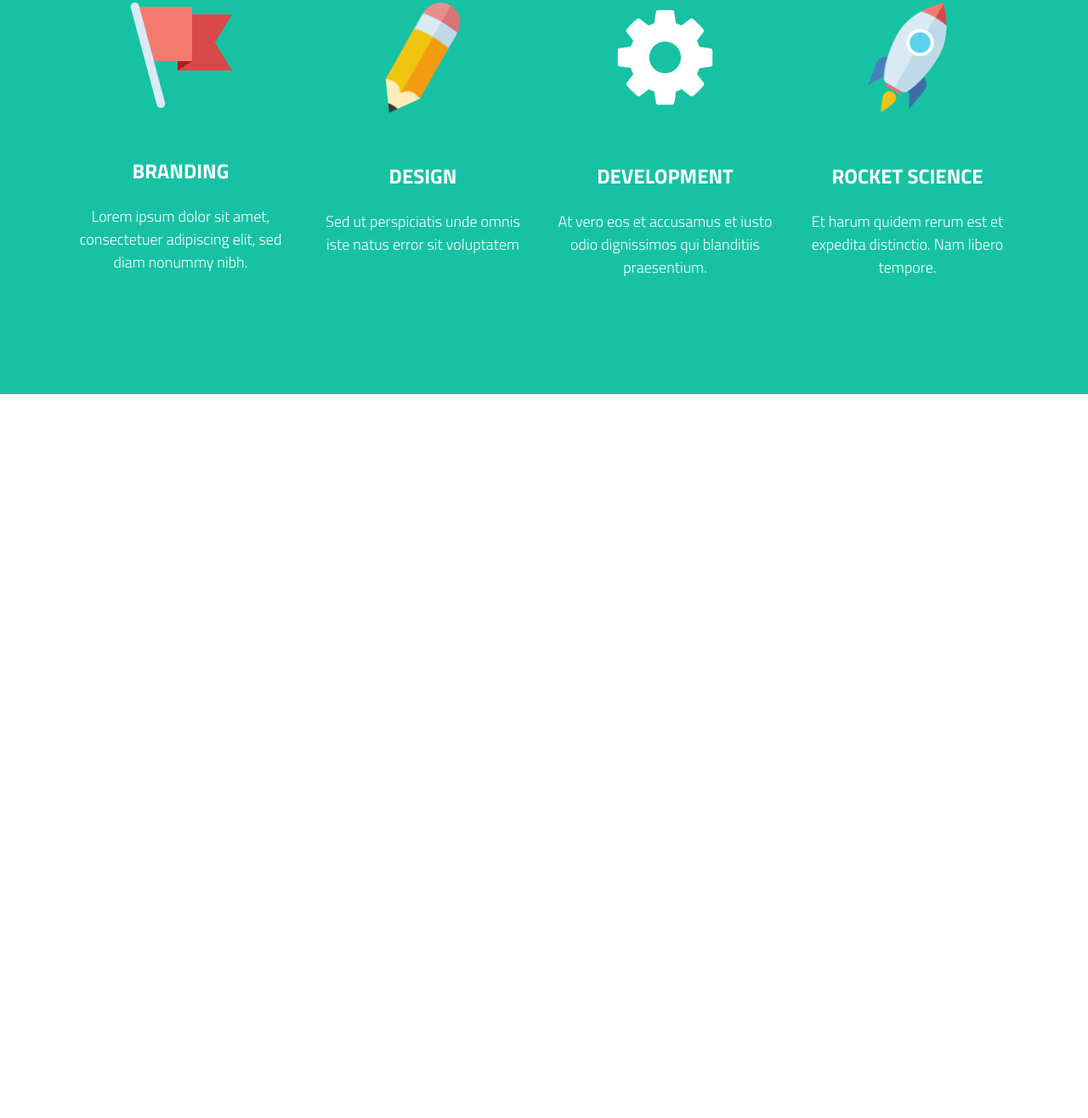
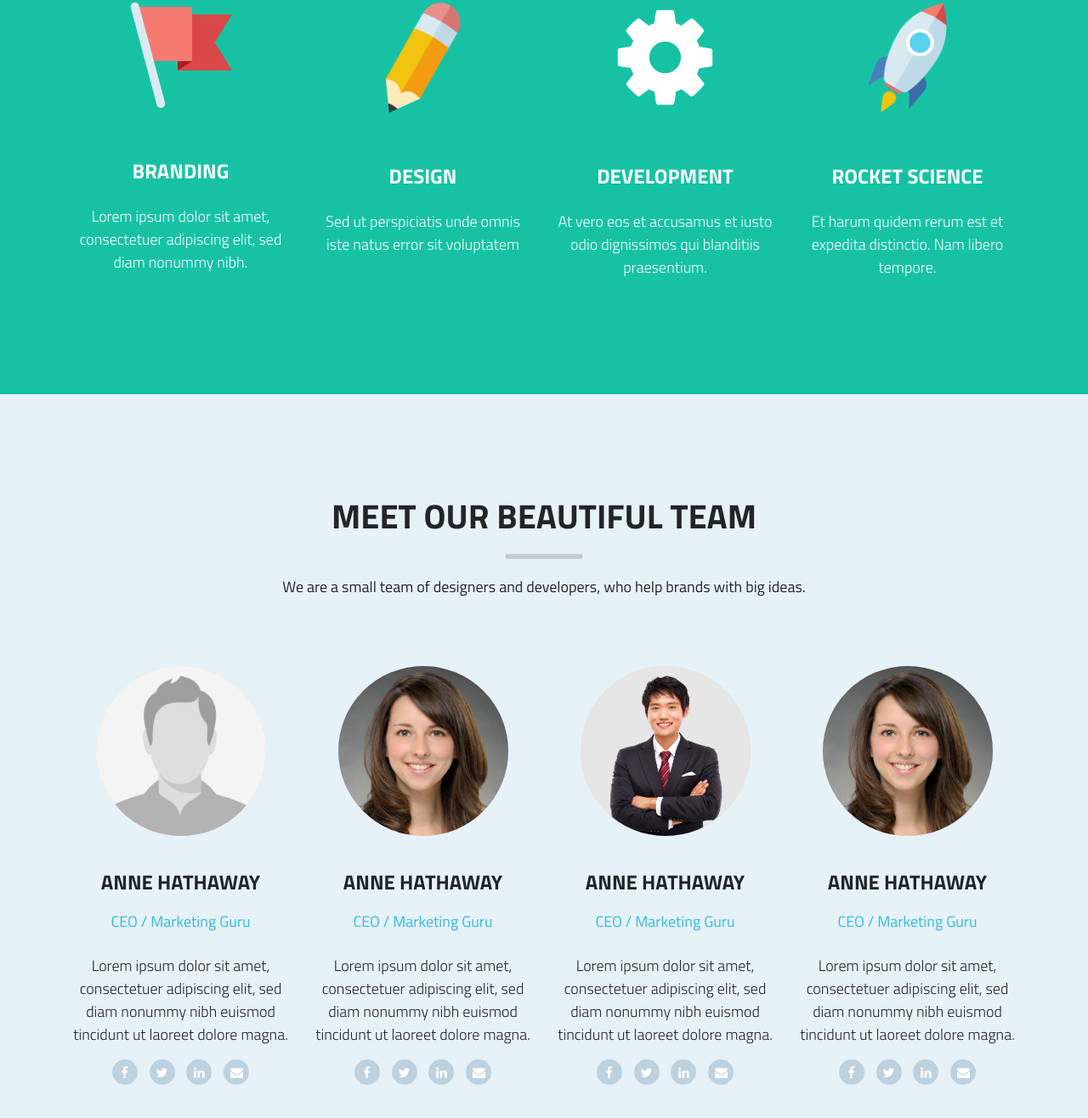
Before and after one commit to ProMehedi/cuda, a plain HTML site: page index.html in a window 1280 px wide. Shown: the part 944-2260 px from the top of the page at 85% size. Before the commit the page ends 1408 px from the top, so only its background shows below. Drawn offline with Linux system fonts and the light colour scheme.

Commit message:
Update Part4

```diff
--- a/index.html
+++ b/index.html
@@ -105,6 +105,100 @@
     </section>
     <!-- End of Services Area -->
 
+    <!-- Team Area -->
+    <section class="section-padding team-wrap bg-gray">
+        <div class="container">
+            <!-- Section Title -->
+            <div class="row justify-content-center text-center">
+                <div class="col-lg-8">
+                    <div class="section-title">
+                        <h2>MEET OUR BEAUTIFUL TEAM</h2>
+                        <p>We are a small team of designers and developers, who help brands with big ideas.</p>
+                    </div>
+                </div>
+            </div>
+            <!-- Section Title -->
+
+            <div class="row text-center">
+                <!-- Single Team -->
+                <div class="col-lg-3">
+                    <div class="content">
+                        <div class="circle">
+                            <img src="assets/img/team/01.jpg" alt="Team Member">
+                        </div>
+                        <h3>ANNE HATHAWAY</h3>
+                        <span class="meta">CEO / Marketing Guru</span>
+                        <p>Lorem ipsum dolor sit amet, consectetuer adipiscing elit, sed diam nonummy nibh euismod tincidunt ut laoreet dolore magna.</p>
+                        <ul class="social">
+                            <li><a href="#"><i class="fa fa-facebook"></i></a></li>
+                            <li><a href="#"><i class="fa fa-twitter"></i></a></li>
+                            <li><a href="#"><i class="fa fa-linkedin"></i></a></li>
+                            <li><a href="#"><i class="fa fa-envelope"></i></a></li>
+                        </ul>
+                    </div>
+                </div>
+                <!-- End of Single Team -->
+
+                <!-- Single Team -->
+                <div class="col-lg-3">
+                    <div class="content">
+                        <div class="circle">
+                            <img src="assets/img/team/04.jpg" alt="Team Member">
+                        </div>
+                        <h3>ANNE HATHAWAY</h3>
+                        <span class="meta">CEO / Marketing Guru</span>
+                        <p>Lorem ipsum dolor sit amet, consectetuer adipiscing elit, sed diam nonummy nibh euismod tincidunt ut laoreet dolore magna.</p>
+                        <ul class="social">
+                            <li><a href="#"><i class="fa fa-facebook"></i></a></li>
+                            <li><a href="#"><i class="fa fa-twitter"></i></a></li>
+                            <li><a href="#"><i class="fa fa-linkedin"></i></a></li>
+                            <li><a href="#"><i class="fa fa-envelope"></i></a></li>
+                        </ul>
+                    </div>
+                </div>
+                <!-- End of Single Team -->
+
+                <!-- Single Team -->
+                <div class="col-lg-3">
+                    <div class="content">
+                        <div class="circle">
+                            <img src="assets/img/team/03.jpg" alt="Team Member">
+                        </div>
+                        <h3>ANNE HATHAWAY</h3>
+                        <span class="meta">CEO / Marketing Guru</span>
+                        <p>Lorem ipsum dolor sit amet, consectetuer adipiscing elit, sed diam nonummy nibh euismod tincidunt ut laoreet dolore magna.</p>
+                        <ul class="social">
+                            <li><a href="#"><i class="fa fa-facebook"></i></a></li>
+                            <li><a href="#"><i class="fa fa-twitter"></i></a></li>
+                            <li><a href="#"><i class="fa fa-linkedin"></i></a></li>
+                            <li><a href="#"><i class="fa fa-envelope"></i></a></li>
+                        </ul>
+                    </div>
+                </div>
+                <!-- End of Single Team -->
+
+                <!-- Single Team -->
+                <div class="col-lg-3">
+                    <div class="content">
+                        <div class="circle">
+                            <img src="assets/img/team/04.jpg" alt="Team Member">
+                        </div>
+                        <h3>ANNE HATHAWAY</h3>
+                        <span class="meta">CEO / Marketing Guru</span>
+                        <p>Lorem ipsum dolor sit amet, consectetuer adipiscing elit, sed diam nonummy nibh euismod tincidunt ut laoreet dolore magna.</p>
+                        <ul class="social">
+                            <li><a href="#"><i class="fa fa-facebook"></i></a></li>
+                            <li><a href="#"><i class="fa fa-twitter"></i></a></li>
+                            <li><a href="#"><i class="fa fa-linkedin"></i></a></li>
+                            <li><a href="#"><i class="fa fa-envelope"></i></a></li>
+                        </ul>
+                    </div>
+                </div>
+                <!-- End of Single Team -->
+            </div>
+        </div>
+    </section>
+    <!-- End of Team Area -->
 
     <!-- jQuery JS -->
     <script src="assets/js/jquery-1.12.4.min.js"></script>
--- a/style.css
+++ b/style.css
@@ -23,6 +23,10 @@ a:hover, a:focus {
 
 img {
     max-width: 100%;
+}
+
+.bg-gray {
+    background-color: #e7f1f8;
 }
 
 .section-padding {
@@ -170,14 +174,62 @@ img {
     margin-bottom: 25px;
 }
 
-.content img, .content i {
+.content > img, .content > i {
     margin-bottom: 60px;
 }
 
-.content i {
+.content > i {
     font-size: 130px;
 }
 
-.content img {
+.content > img {
     max-height: 130px;
 }
+
+
+
+
+
+.circle {
+    border-radius: 50%;
+    overflow: hidden;
+    margin: 0 auto;
+    background-color: #ddd;
+}
+
+.content .circle {
+    width: 200px;
+    height: 200px;
+    margin-bottom: 40px;
+}
+
+.content h4 {
+    color: #30bae7;
+    font-size: 16px;
+}
+
+.social li {
+    display: inline-block;
+    margin: 0 5px;
+}
+
+.social li a {
+    display: block;
+    width: 30px;
+    height: 30px;
+    background-color: #bdd1df;
+    border-radius: 50%;
+    color: #fff;
+    padding: 5px 0;
+    font-size: 15px;
+}
+
+.team-wrap .content h3 {
+    margin-bottom: 18px;
+}
+
+.content .meta {
+    display: block;
+    color: #30bae7;
+    margin-bottom: 25px;
+}
```
Also changed, not shown: assets/img/team/01.jpg (added), assets/img/team/02.jpg (added), assets/img/team/03.jpg (added), assets/img/team/04.jpg (added).
